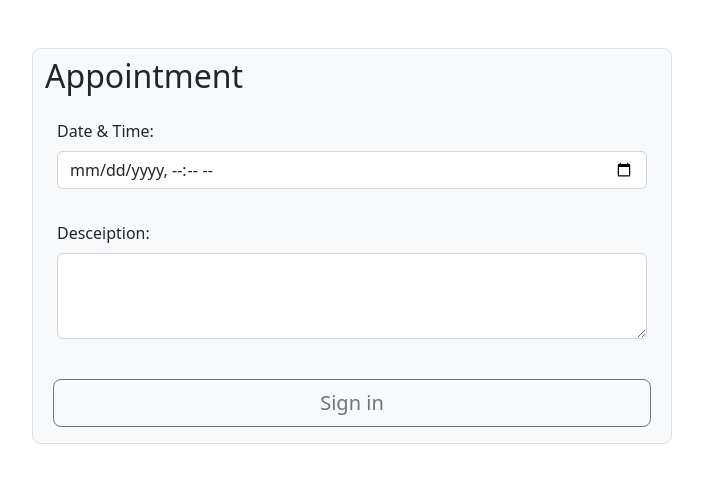
After one commit to SaudAldajani/BeReady, a Django app: page /HR/1/appointment/ in a window 1280 px wide. The commit adds this page. Shown: the top 483 px of the page, without its empty margins (288-991 px from the left). Run offline with Django 4.2, Linux system fonts and the light colour scheme; tables that the repository leaves empty hold one stand-in row (values such as "Sample post").

Commit message:
add the appointment page

```diff
--- /dev/null
+++ b/BeReadyProject/BeReady/templates/BeReady/appointment.html
@@ -0,0 +1,38 @@
+<!doctype html>
+<html lang="en">
+  <head>
+    <meta charset="utf-8">
+    <meta name="viewport" content="width=device-width, initial-scale=1">
+    <title>Appointment</title>
+    <link href="https://cdn.jsdelivr.net/npm/bootstrap@5.2.2/dist/css/bootstrap.min.css" rel="stylesheet" integrity="sha384-Zenh87qX5JnK2Jl0vWa8Ck2rdkQ2Bzep5IDxbcnCeuOxjzrPF/et3URy9Bv1WTRi" crossorigin="anonymous">
+  </head>
+  <body>
+    <div class="bg-light mt-5 container border rounded-3 w-50">
+        <h2 class="mt-2">Appointment</h2>
+        <form action="{% url 'BeReady:add_appointment' HR.id %}" method="POST" class="d-flex flex-column gap-3" enctype="multipart/form-data">
+           {% csrf_token %}
+          <div class="container">
+
+            <div class=" mt-3 row align-items-start">
+              <div class="col">
+                <div class="mb-3">
+                  <label for="exampleFormControlInput1" class="form-label">Date & Time:</label>
+                  <input name = 'appointment_datetime' type="datetime-local" class="form-control" id="exampleFormControlInput1" placeholder="">
+                </div>
+              </div>
+            </div>
+
+            <div class=" mt-3 row align-items-start">
+                <div class="col">
+                  <div class="mb-3">
+                    <label for="exampleFormControlInput1" class="form-label">Desceiption:</label>
+                    <textarea name="desceiption" class="form-control" id="exampleFormControlTextarea1" rows="3"></textarea>
+                  </div>
+                </div>
+            </div>
+          </div>
+          <button class="m-2 mb-3 btn btn-lg btn-outline-secondary" type="submit">Sign in</button>
+        </div>
+    <script src="https://cdn.jsdelivr.net/npm/bootstrap@5.2.2/dist/js/bootstrap.bundle.min.js" integrity="sha384-OERcA2EqjJCMA+/3y+gxIOqMEjwtxJY7qPCqsdltbNJuaOe923+mo//f6V8Qbsw3" crossorigin="anonymous"></script>
+  </body>
+</html>
--- a/BeReadyProject/BeReady/templates/BeReady/base.html
+++ b/BeReadyProject/BeReady/templates/BeReady/base.html
@@ -23,7 +23,7 @@
               <a class="nav-link active" href="{% url 'BeReady:view_hr' %}">HR</a>
             </li>
             <li class="nav-item">
-              <a class="nav-link active" href="">Profile</a>
+              <a class="nav-link active" href="{% url 'BeReady:profile' %}">Profile</a>
             </li>
             <li class="nav-item">
               <a class="nav-link active" href="#"></a>
--- a/BeReadyProject/BeReady/templates/BeReady/profile.html
+++ b/BeReadyProject/BeReady/templates/BeReady/profile.html
@@ -27,7 +27,7 @@
     <div class="col">
     </div>
     <div class="col">
-      <a href="{% url 'accounts:hr_register'%}" class="btn btn-outline-secondary">Appointment Booking</a>
+      <a href="{% url 'BeReady:appointment' HR.id %}" class="btn btn-outline-secondary">Appointment Booking</a>
     </div>
   </div>
   <hr>
@@ -50,7 +50,7 @@
   <hr/>
   <form action="{% url 'BeReady:comment' HR.id %}" method="POST">
       {% csrf_token %}
-      <label class="form-label">Comment:</label>
+      <label class="form-label"><b>Comment:</b></label>
       <textarea name="content" class="form-control"></textarea>
       <input type="submit" class="btn btn-outline-secondary mt-3" value="New Comment" />
   </form>
--- a/BeReadyProject/BeReady/templates/BeReady/view_hr.html
+++ b/BeReadyProject/BeReady/templates/BeReady/view_hr.html
@@ -7,8 +7,8 @@
         <h3>Human Resource</h3>
       </div>
       <div class="col-2">
-        <form class="d-flex" role="search">
-          <input class="form-control me-2" type="search" placeholder="Search" aria-label="Search">
+        <form class="d-flex" action="{% url 'BeReady:view_hr' %}" method="get" role="search">
+          <input class="form-control me-2" type="search" name="search" placeholder="Search" aria-label="Search">
         </form>
       </div>
 </div>
@@ -22,7 +22,7 @@
         </thead>
 
         <tbody>
-          {% for HR in HRs %}
+        {% for HR in HRs %}
           <tr>
             <td><a href="{% url 'BeReady:profile_detail' HR.id %}">{{ HR.first_name }}</a></td>
           </tr>
--- a/BeReadyProject/BeReady/urls.py
+++ b/BeReadyProject/BeReady/urls.py
@@ -6,6 +6,12 @@ app_name = "BeReady"
 urlpatterns = [
     path("", views.home, name="home"),
     path("HR/", views.view_hr, name="view_hr"),
+    path("Profile/", views.profile, name="profile"),
     path("HR/Profile/<int:user_id>/", views.profile_detail, name="profile_detail"),
-    path("comment/<user_id>/", views.add_comment, name="comment")
+    path("comment/<user_id>/", views.add_comment, name="comment"),
+
+    path("HR/<int:user_id>/appointment/", views.appointment, name="appointment"),
+    path("add_appointment/<int:user_id>/", views.add_appointment, name="add_appointment"),
+
+
 ]
--- a/BeReadyProject/BeReady/views.py
+++ b/BeReadyProject/BeReady/views.py
@@ -9,12 +9,21 @@ def home(request:HttpRequest):
 
     return render(request, "BeReady/base.html")
 
+def profile(request:HttpRequest, user_id:int):
+
+    HR = User.objects.get(id=user_id)
+    HR_profile = HumanResourceProfile.objects.get(user_id=user_id)
+
+
+    return render(request, "BeReady/HR_profile.html",{"HR" : HR,"HRp":HR_profile})
+
 
 def view_hr(request:HttpRequest):
     '''function to view all human resources'''
+    if "search" in request.GET:
+        HRs = User.objects.filter(humanresourceprofile__first_name__contains=request.GET["search"],humanresourceprofile__group="HR")
 
     HRs = User.objects.filter(humanresourceprofile__group="HR")
-
 
     return render(request, "BeReady/view_hr.html", {"HRs" : HRs})
 
@@ -49,3 +58,29 @@ def add_comment(request: HttpRequest, user_id : int):
         new_comment.save()
 
     return redirect("BeReady:profile_detail", HR.id)
+
+
+def appointment(request:HttpRequest, user_id : int):
+    HR = User.objects.get(id=user_id)
+
+    return render(request, "BeReady/appointment.html",{'HR': HR})
+
+
+
+def add_appointment(request: HttpRequest, user_id : int):
+    '''function to make the user add comment on The human resources'''
+
+    try:
+        HR = User.objects.get(id=user_id)
+        user : User = request.user
+    except:
+        return render(request , "blogApp/not_found.html")
+
+    if not (user.is_authenticated):
+        return redirect("accounts:login_user")
+
+    if request.method == "POST":
+        new_appointment = appointment(HR=HR.humanresourceprofile,user=user,desceiption=request.POST["desceiption"],appointment_datetime=request.POST["appointment_datetime"])
+        new_appointment.save()
+
+    return redirect("BeReady:profile_detail", HR.id)
--- a/BeReadyProject/accounts/templates/accounts/hr_register.html
+++ b/BeReadyProject/accounts/templates/accounts/hr_register.html
@@ -11,7 +11,7 @@
     <!-- style=" background: rgb(173,247,251);
   background: linear-gradient(90deg, rgba(173,247,251,1) 16%, rgba(255,255,255,1) 43%);
   " -->
-    <div class="mt-5 container border rounded-3 w-50">
+    <div class="bg-light mt-5 container border rounded-3 w-50">
       <h1 class="mt-2">Register New HR</h1>
       <form action="{% url 'accounts:hr_register' %}" method="POST" class="d-flex flex-column gap-3" enctype="multipart/form-data">
          {% csrf_token %}
--- a/BeReadyProject/accounts/templates/accounts/login.html
+++ b/BeReadyProject/accounts/templates/accounts/login.html
@@ -1,7 +1,7 @@
 {% extends 'BeReady/base.html' %}
 
 {% block content %}
-<div class="mt-5 container border rounded-3 w-50">
+<div class="bg-light mt-5 container border rounded-3 w-50">
     <h1 class="mt-2">Login</h1>
 
     <form action="{% url 'accounts:login_user' %}" method="POST" class="d-flex flex-column gap-2">
--- a/BeReadyProject/accounts/templates/accounts/register.html
+++ b/BeReadyProject/accounts/templates/accounts/register.html
@@ -3,8 +3,8 @@
 {% block navbar %}
 {% endblock %}
 {% block content %}
-<div class="mt-5 container border rounded-3 w-50">
-    <h1 class="mt-2">Register New User</h1>
+<div class="bg-light mt-5 container border rounded-3 w-50">
+    <h2 class="mt-2">Register New User</h2>
     <form action="{% url 'accounts:register_user' %}" method="POST" class="d-flex flex-column gap-3">
        {% csrf_token %}
       <div class="container">
```
Also changed, not shown: BeReadyProject/BeReady/migrations/0003_appointment.py (added), BeReadyProject/BeReady/models.py (line endings or trailing spaces), BeReadyProject/BeReady/templates/BeReady/HR_profile.html (added).
